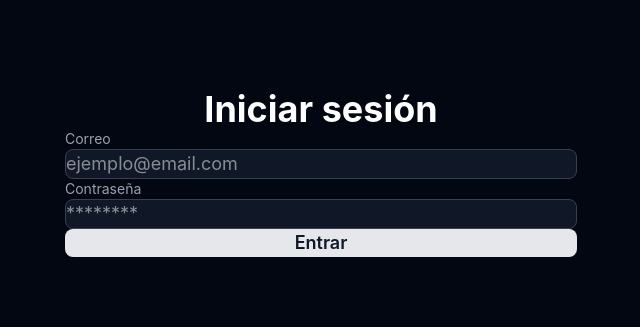
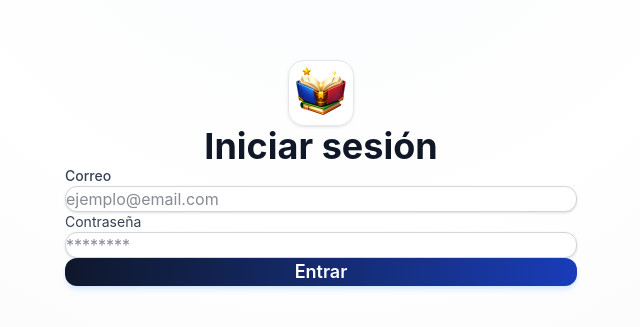
Before and after one commit to Elgrinch01/Proyecto-integrador, a React (Vite) app: page /login in a window 1280 px wide. Shown: the part 227-554 px from the top of the page, without its empty margins (319-959 px from the left). Built offline with nearby package versions, Linux system fonts and the light colour scheme; no server answers.

Commit message:
Mejora al diseño

```diff
--- a/src/pages/Login.jsx
+++ b/src/pages/Login.jsx
@@ -1,6 +1,7 @@
 import React, { useState, useEffect } from "react";
 import { end_points } from "../services/api";
 import { redirect } from "../helpers/alerts";
+import logo from "../assets/Logo.png";
 
 
 const Login = () => {
@@ -48,11 +49,20 @@
   }
 
   return (
-    <div className="min-h-screen flex items-center justify-center bg-gray-950">
+    <div className="min-h-screen flex items-center justify-center bg-white bg-[radial-gradient(circle_at_top,_#f8fafc_0%,_#ffffff_45%,_#f3f4f6_100%)]">
 
       <div className="w-full max-w-lg px-6">
+        <div className="mb-6 flex justify-center">
+          <div className="rounded-2xl border border-gray-200 bg-white/90 px-8 py-4 shadow-sm backdrop-blur-sm">
+            <img
+              src={logo}
+              alt="Logo de la biblioteca"
+              className="h-16 w-auto object-contain"
+            />
+          </div>
+        </div>
 
-        <h2 className="text-center text-4xl font-bold text-white mb-12">
+        <h2 className="text-center text-4xl font-bold text-gray-900 mb-12">
           Iniciar sesión
         </h2>
 
@@ -65,20 +75,20 @@
         >
 
           <div className="space-y-2">
-            <label className="block text-sm text-gray-400">
+            <label className="block text-sm font-medium text-gray-700">
               Correo
             </label>
             <input
               onChange={(e) => setEmail(e.target.value)}
               type="email"
               placeholder="ejemplo@email.com"
-              className="w-full rounded-lg bg-gray-900 px-4 py-3 text-lg text-white border border-gray-700 focus:outline-none focus:ring-2 focus:ring-gray-500"
+              className="w-full rounded-xl bg-white px-4 py-3 text-base text-gray-900 border border-gray-300 shadow-sm focus:outline-none focus:ring-2 focus:ring-blue-200 focus:border-blue-400 transition"
             />
           </div>
 
 
           <div className="space-y-2">
-            <div className="flex justify-between text-sm text-gray-400">
+            <div className="flex justify-between text-sm text-gray-700">
               <span>Contraseña</span>
 
             </div>
@@ -87,14 +97,14 @@
               onChange={(e) => setPassword(e.target.value)}
               type="password"
               placeholder="********"
-              className="w-full rounded-lg bg-gray-900 px-4 py-3 text-lg text-white border border-gray-700 focus:outline-none focus:ring-2 focus:ring-gray-500"
+              className="w-full rounded-xl bg-white px-4 py-3 text-base text-gray-900 border border-gray-300 shadow-sm focus:outline-none focus:ring-2 focus:ring-blue-200 focus:border-blue-400 transition"
             />
           </div>
 
 
           <button
             type="submit"
-            className="w-full py-3 text-lg rounded-lg bg-gray-200 hover:bg-white text-gray-900 font-semibold transition"
+            className="w-full py-3 text-lg rounded-xl bg-gradient-to-r from-slate-900 to-blue-800 text-white font-semibold shadow-md shadow-blue-200/60 transition-all duration-300 hover:-translate-y-0.5 hover:shadow-lg hover:shadow-blue-300/60 focus:outline-none focus:ring-4 focus:ring-blue-200 active:translate-y-0"
           >
             Entrar
           </button>
```
Also changed, not shown: 1 other file (tests, documents, lock files or other folders).
